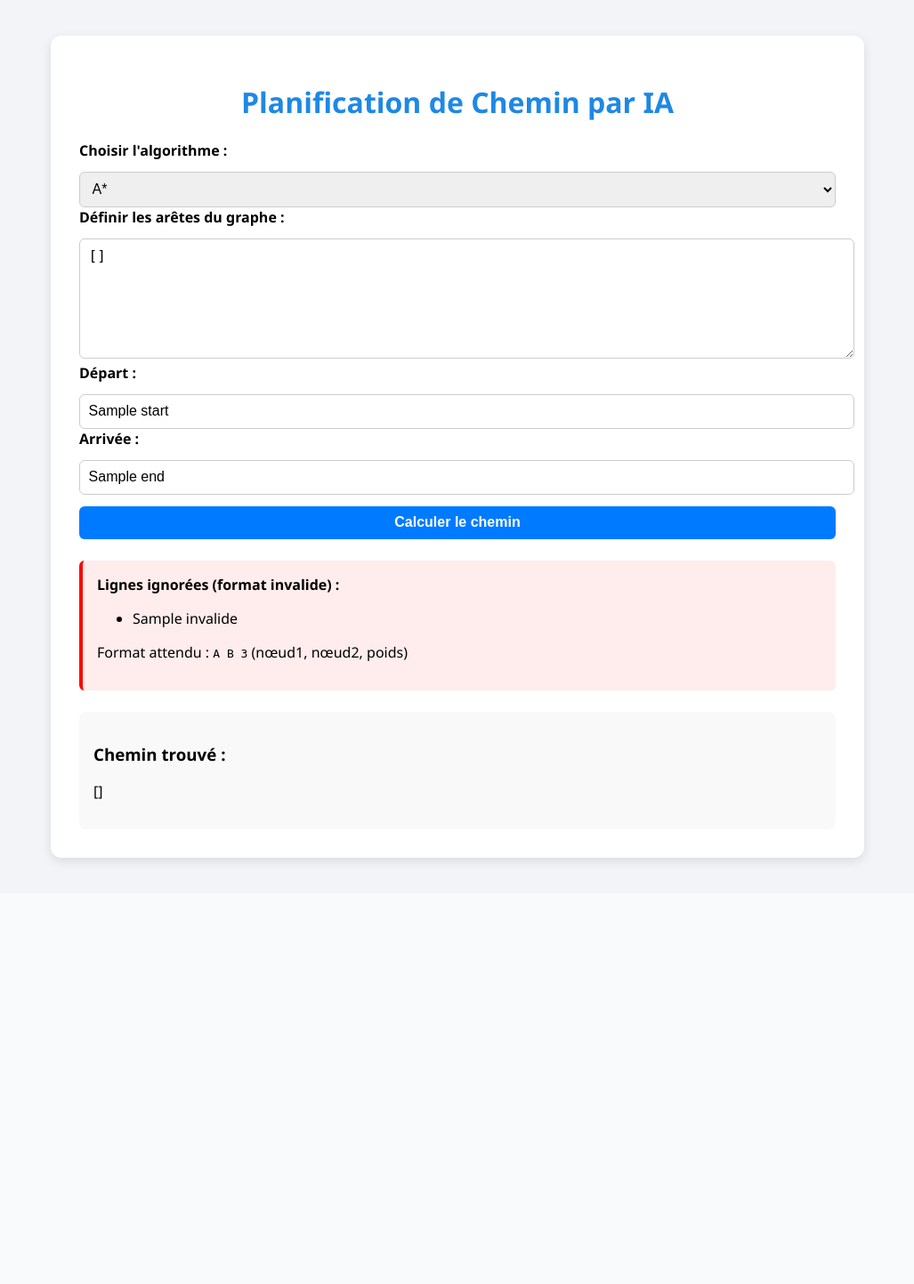
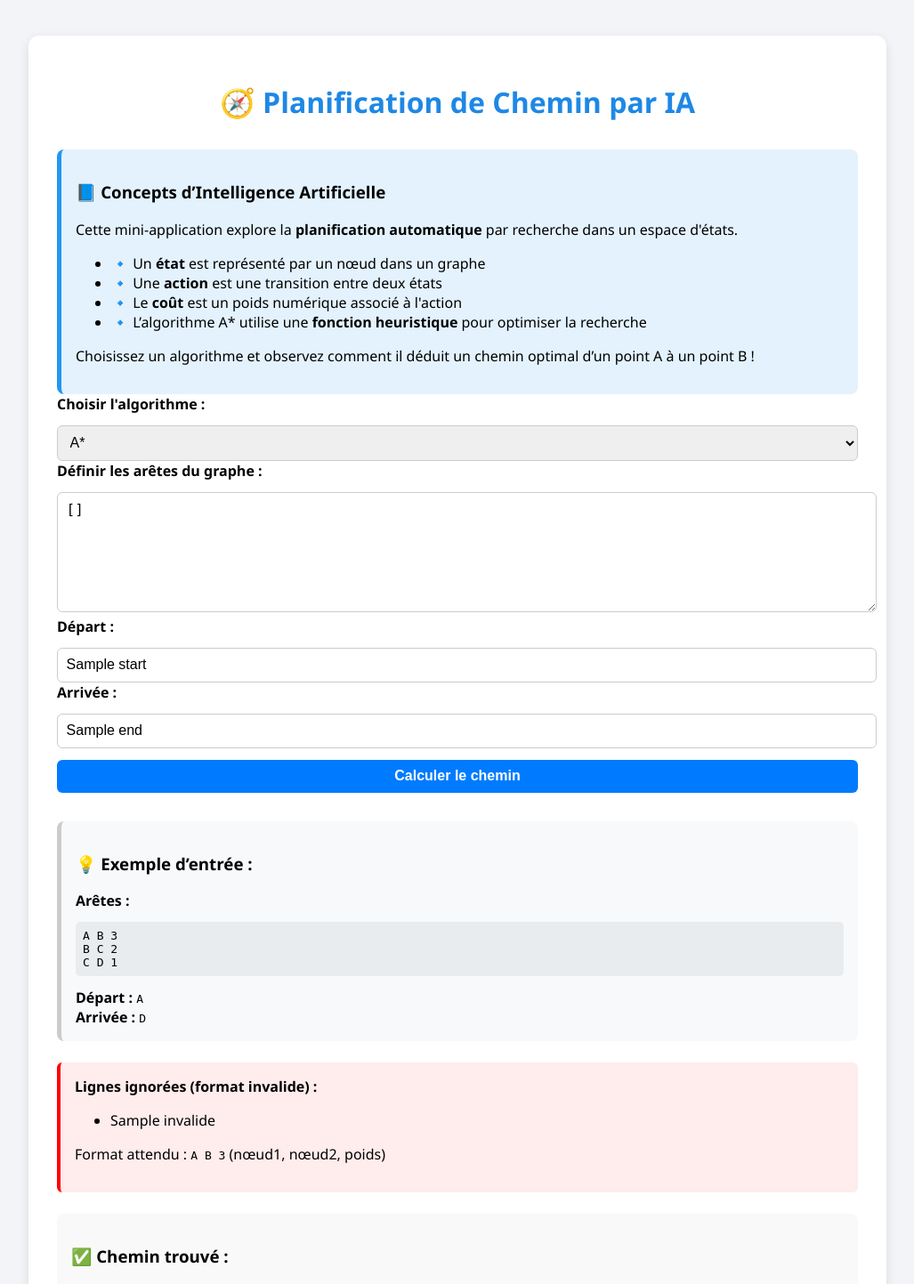
Before and after one commit to EJM0101/explorateur-ia, a Django app: template planning/templates/planning/index.html in a window 1280 px wide. Shown: the top 1443 px of the page at 89% size, without its empty margins (126-1153 px from the left). Before the commit the page ends 972 px from the top, so only its background shows below. Run offline with Django 4.2, Linux system fonts and the light colour scheme; the template is opened without the code that fills it: most values are stand-ins (such as "Sample title", 1, 10 or a date in 2020); some libraries are stand-ins or nearby versions.

Commit message:
Update index.html

```diff
--- a/planning/templates/planning/index.html
+++ b/planning/templates/planning/index.html
@@ -11,7 +11,7 @@
       padding: 2rem;
     }
     .container {
-      max-width: 850px;
+      max-width: 900px;
       margin: auto;
       background: white;
       padding: 2rem;
@@ -46,11 +46,44 @@
       padding: 1rem;
       border-radius: 8px;
     }
+    .info-box {
+      margin-top: 2rem;
+      padding: 1rem;
+      background: #e3f2fd;
+      border-left: 5px solid #2196f3;
+      border-radius: 8px;
+    }
+    .example-box {
+      margin-top: 2rem;
+      background: #f8f9fa;
+      padding: 1rem;
+      border-left: 5px solid #ccc;
+      border-radius: 8px;
+    }
+    .example-box pre {
+      background: #e9ecef;
+      padding: 0.5rem;
+      border-radius: 5px;
+      overflow-x: auto;
+    }
   </style>
 </head>
 <body>
   <div class="container">
-    <h1>Planification de Chemin par IA</h1>
+    <h1>🧭 Planification de Chemin par IA</h1>
+
+    <div class="info-box">
+      <h3>📘 Concepts d’Intelligence Artificielle</h3>
+      <p>Cette mini-application explore la <strong>planification automatique</strong> par recherche dans un espace d'états.</p>
+      <ul>
+        <li>🔹 Un <strong>état</strong> est représenté par un nœud dans un graphe</li>
+        <li>🔹 Une <strong>action</strong> est une transition entre deux états</li>
+        <li>🔹 Le <strong>coût</strong> est un poids numérique associé à l'action</li>
+        <li>🔹 L’algorithme A* utilise une <strong>fonction heuristique</strong> pour optimiser la recherche</li>
+      </ul>
+      <p>Choisissez un algorithme et observez comment il déduit un chemin optimal d’un point A à un point B !</p>
+    </div>
+
     <form method="POST">
       {% csrf_token %}
       <label><strong>Choisir l'algorithme :</strong></label>
@@ -61,7 +94,7 @@
       </select>
 
       <label><strong>Définir les arêtes du graphe :</strong></label>
-      <textarea name="edges" rows="6" placeholder="Ex : A B 3\nB C 2\nC D 1">{{ edges }}</textarea>
+      <textarea name="edges" rows="6" placeholder="Entrez vos arêtes ici...">{{ edges }}</textarea>
 
       <label><strong>Départ :</strong></label>
       <input name="start" value="{{ start }}">
@@ -71,6 +104,16 @@
 
       <button type="submit">Calculer le chemin</button>
     </form>
+
+    <div class="example-box">
+      <h3>💡 Exemple d’entrée :</h3>
+      <strong>Arêtes :</strong>
+      <pre>A B 3
+B C 2
+C D 1</pre>
+      <strong>Départ :</strong> <code>A</code><br>
+      <strong>Arrivée :</strong> <code>D</code>
+    </div>
 
     {% if invalides %}
     <div style="margin-top:1.5rem; padding:1rem; background:#ffecec; border-left:4px solid red; border-radius:6px;">
@@ -86,7 +129,7 @@
 
     {% if chemin %}
     <div class="box">
-      <h3>Chemin trouvé :</h3>
+      <h3>✅ Chemin trouvé :</h3>
       <p>{{ chemin|join:" → " }}</p>
     </div>
     {% endif %}
@@ -96,7 +139,7 @@
     <script>
       const chemin = {{ chemin|safe }};
       const edges_input = `{{ edges|escapejs }}`;
-      const edge_lines = edges_input.split('\n');
+      const edge_lines = edges_input.split('\\n');
 
       const edges = [];
       const nodeSet = new Set();
```
